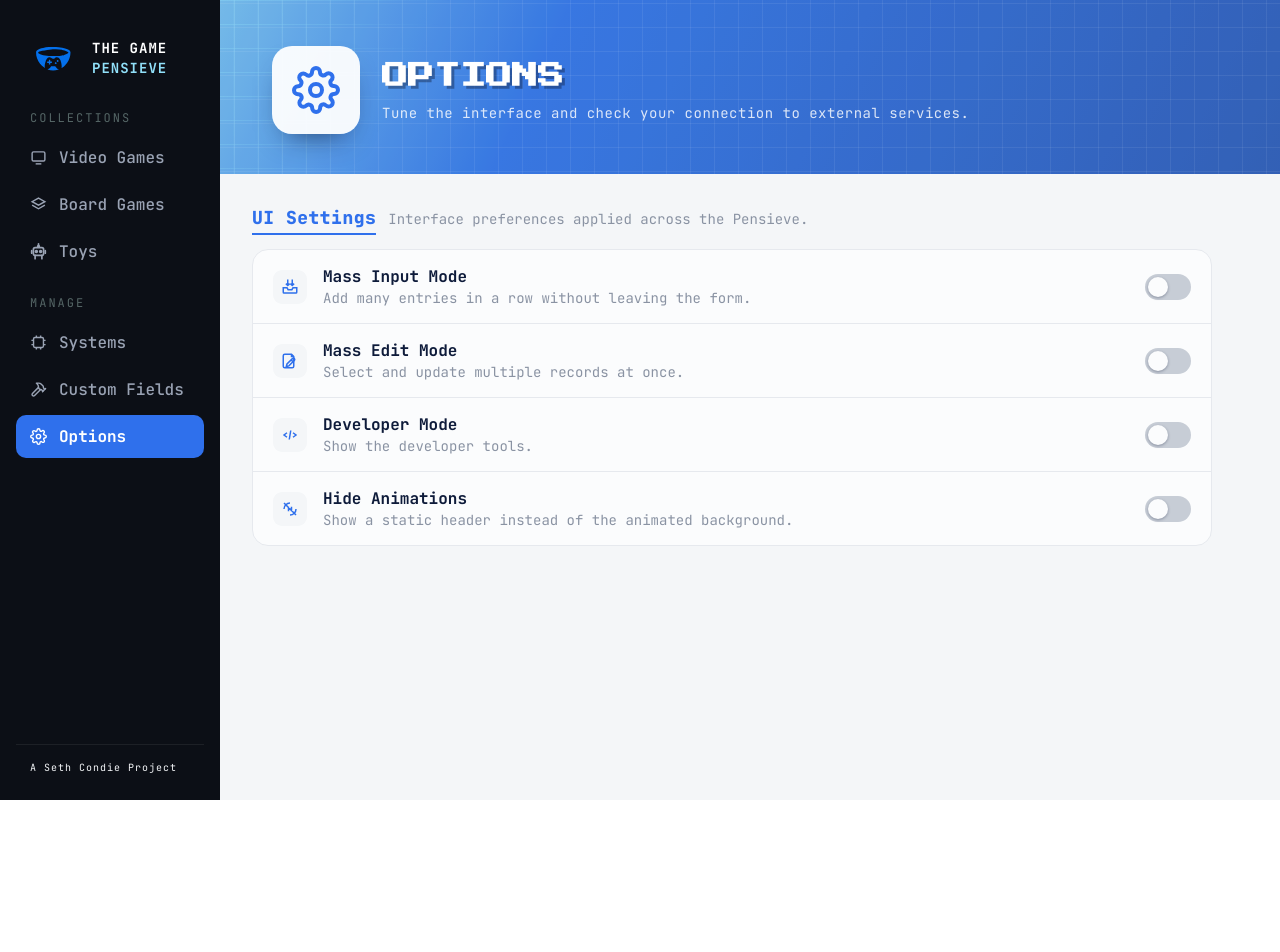
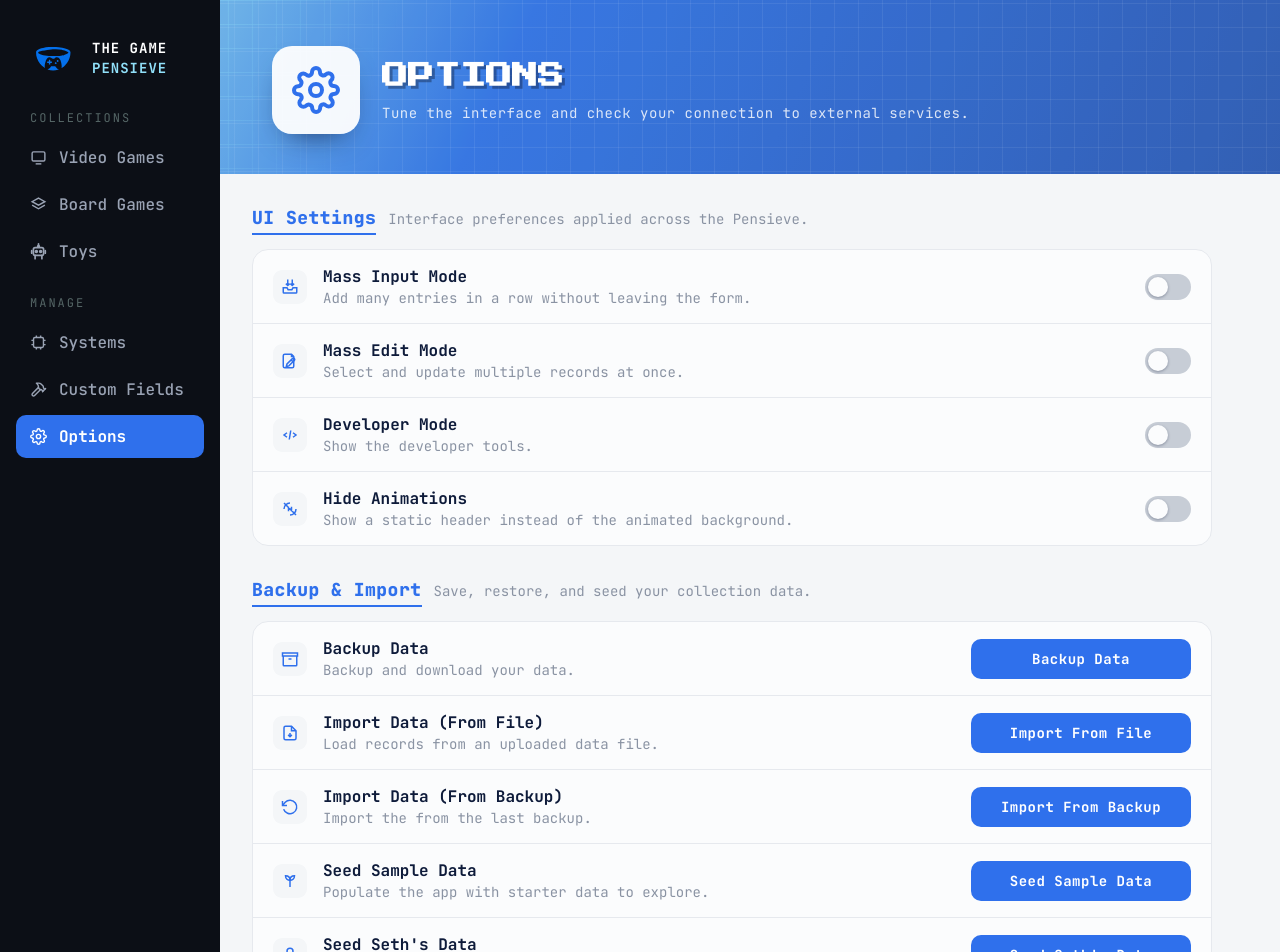
Before and after one commit to sethhaskellcondie/the-game-pensieve-web-v2, a Next.js app: page /options in a window 1280 px wide. Shown: the top 952 px of the page. Before the commit the page ends 800 px from the top, so only its background shows below. Built offline with nearby package versions, Linux system fonts and the light colour scheme; no server answers.

Commit message:
Included the backup and import UI.

```diff
--- a/src/app/options/page.tsx
+++ b/src/app/options/page.tsx
@@ -2,6 +2,7 @@ import type { Metadata } from "next";
 import Header from "@/components/Header";
 import UiSettings from "@/components/UiSettings";
 import ApiHeartbeat from "@/components/ApiHeartbeat";
+import BackupImport from "@/components/BackupImport";
 import { OptionsIcon } from "@/components/icons";
 import styles from "./options.module.css";
 
@@ -21,6 +22,7 @@ export default function OptionsPage() {
       <main className={styles.content}>
         <UiSettings />
         <ApiHeartbeat />
+        <BackupImport />
       </main>
     </>
   );
--- /dev/null
+++ b/src/components/BackupImport.module.css
@@ -0,0 +1,54 @@
+.row {
+  display: flex;
+  align-items: center;
+  gap: 16px;
+  padding: 16px 20px;
+}
+
+.row + .row {
+  border-top: 1px solid var(--line);
+}
+
+.icon {
+  flex: 0 0 auto;
+  width: 34px;
+  height: 34px;
+  border-radius: 9px;
+  background: var(--paper);
+  color: var(--primary-600);
+  display: inline-flex;
+  align-items: center;
+  justify-content: center;
+}
+
+.icon svg {
+  width: 18px;
+  height: 18px;
+}
+
+.text {
+  flex: 1 1 auto;
+  display: flex;
+  flex-direction: column;
+  gap: 2px;
+  min-width: 0;
+}
+
+.title {
+  font-size: var(--text-body);
+  font-weight: 700;
+  color: var(--ink-navy);
+}
+
+.description {
+  font-size: var(--text-label);
+  color: var(--gray-500);
+}
+
+/* Fixed width so every action button matches, regardless of label length;
+   the Button component already centers the label. Sized for the longest
+   label ("Import From Backup"). */
+.actionButton {
+  flex: 0 0 auto;
+  width: 220px;
+}
--- /dev/null
+++ b/src/components/BackupImport.tsx
@@ -0,0 +1,97 @@
+import type { ReactNode } from "react";
+import Button from "./Button";
+import SettingsSection from "./SettingsSection";
+import styles from "./BackupImport.module.css";
+
+type BackupAction = {
+  title: string;
+  description: string;
+  buttonLabel: string;
+  icon: ReactNode;
+};
+
+const ACTIONS: BackupAction[] = [
+  {
+    title: "Backup Data",
+    description: "Backup and download your data.",
+    buttonLabel: "Backup Data",
+    icon: (
+      <svg viewBox="0 0 24 24" fill="none" stroke="currentColor" strokeWidth="2">
+        {/* Lidded archive box. */}
+        <path d="M21 8v12a1 1 0 0 1-1 1H4a1 1 0 0 1-1-1V8" />
+        <path d="M2 4h20v4H2z" />
+        <path d="M10 12h4" />
+      </svg>
+    ),
+  },
+  {
+    title: "Import Data (From File)",
+    description: "Load records from an uploaded data file.",
+    buttonLabel: "Import From File",
+    icon: (
+      <svg viewBox="0 0 24 24" fill="none" stroke="currentColor" strokeWidth="2">
+        {/* A document with a down arrow into it. */}
+        <path d="M14 3H6a2 2 0 0 0-2 2v14a2 2 0 0 0 2 2h12a2 2 0 0 0 2-2V9z" />
+        <path d="M14 3v6h6" />
+        <path d="M12 12v5M9.5 14.5 12 17 14.5 14.5" />
+      </svg>
+    ),
+  },
+  {
+    title: "Import Data (From Backup)",
+    description: "Import the from the last backup.",
+    buttonLabel: "Import From Backup",
+    icon: (
+      <svg viewBox="0 0 24 24" fill="none" stroke="currentColor" strokeWidth="2">
+        {/* Circular restore arrow. */}
+        <path d="M2 4v6h6" />
+        <path d="M3.5 15a9 9 0 1 0 2.1-9.4L2 10" />
+      </svg>
+    ),
+  },
+  {
+    title: "Seed Sample Data",
+    description: "Populate the app with starter data to explore.",
+    buttonLabel: "Seed Sample Data",
+    icon: (
+      <svg viewBox="0 0 24 24" fill="none" stroke="currentColor" strokeWidth="2">
+        {/* A sprout / seedling. */}
+        <path d="M12 20v-9" />
+        <path d="M12 11C9 11 6 9 6 5c4 0 6 2 6 6z" />
+        <path d="M12 11c3 0 6-2 6-6-4 0-6 2-6 6z" />
+      </svg>
+    ),
+  },
+  {
+    title: "Seed Seth's Data",
+    description: "Load Seth's collection as a large data set.",
+    buttonLabel: "Seed Seth's Data",
+    icon: (
+      <svg viewBox="0 0 24 24" fill="none" stroke="currentColor" strokeWidth="2">
+        {/* A person / user. */}
+        <circle cx="12" cy="7" r="4" />
+        <path d="M20 21v-2a4 4 0 0 0-4-4H8a4 4 0 0 0-4 4v2" />
+      </svg>
+    ),
+  },
+];
+
+export default function BackupImport() {
+  return (
+    <SettingsSection
+      title="Backup & Import"
+      description="Save, restore, and seed your collection data."
+    >
+      {ACTIONS.map((action) => (
+        <div key={action.title} className={styles.row}>
+          <span className={styles.icon}>{action.icon}</span>
+          <div className={styles.text}>
+            <span className={styles.title}>{action.title}</span>
+            <span className={styles.description}>{action.description}</span>
+          </div>
+          <Button className={styles.actionButton}>{action.buttonLabel}</Button>
+        </div>
+      ))}
+    </SettingsSection>
+  );
+}
```
Also changed, not shown: 2 other files (tests, documents, lock files or other folders).
